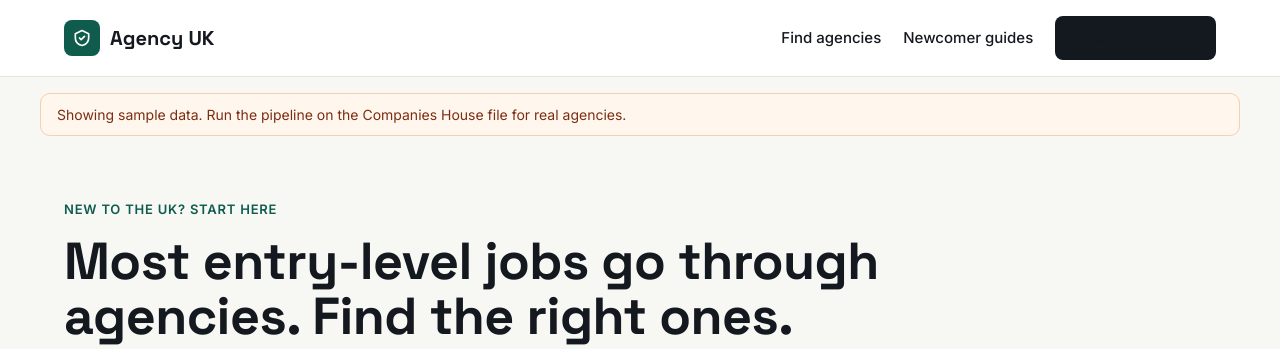
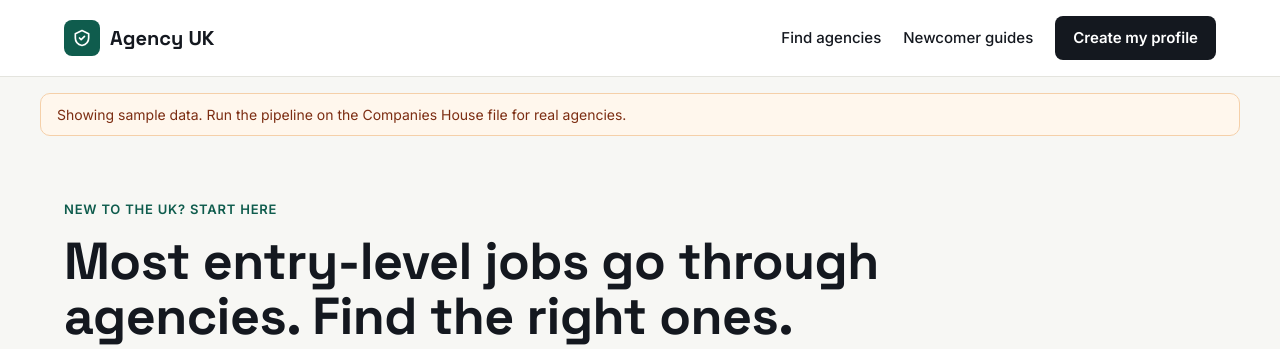
Before and after one commit to OluwapelumiAdebisi/Agency-Uk, a Flask app: page / in a window 1280 px wide. Shown: the top 349 px of the page. Run offline with Flask 3, Linux system fonts and the light colour scheme.

Commit message:
Fix invisible 'Create my profile' button
The nav link colour rule was overriding the dark button's white text
(dark-on-dark). Make the nav's dark button text white.

Co-Authored-By: Claude Opus 4.8 <noreply@anthropic.com>
Claude-Session: https://claude.ai/code/session_01PzBhQxWgcSVTKwK6g1kPsv

```diff
--- a/web/static/style.css
+++ b/web/static/style.css
@@ -19,6 +19,7 @@ h1,h2,h3{font-family:'Space Grotesk',sans-serif;letter-spacing:-0.01em}
 .brand-name{font-family:'Space Grotesk',sans-serif;font-weight:700;font-size:20px}
 .site-nav{display:flex;flex-wrap:wrap;align-items:center;gap:22px;font-size:15px;font-weight:500}
 .site-nav a{color:var(--ink);text-decoration:none}
+.site-nav a.btn-dark{color:#fff}
 .site-footer{border-top:1px solid var(--line);margin-top:48px}
 .footer-inner{display:flex;flex-wrap:wrap;justify-content:space-between;gap:16px;padding-top:28px;padding-bottom:28px;font-size:14px;color:var(--muted)}
 .footer-links a{margin-left:18px}
```
